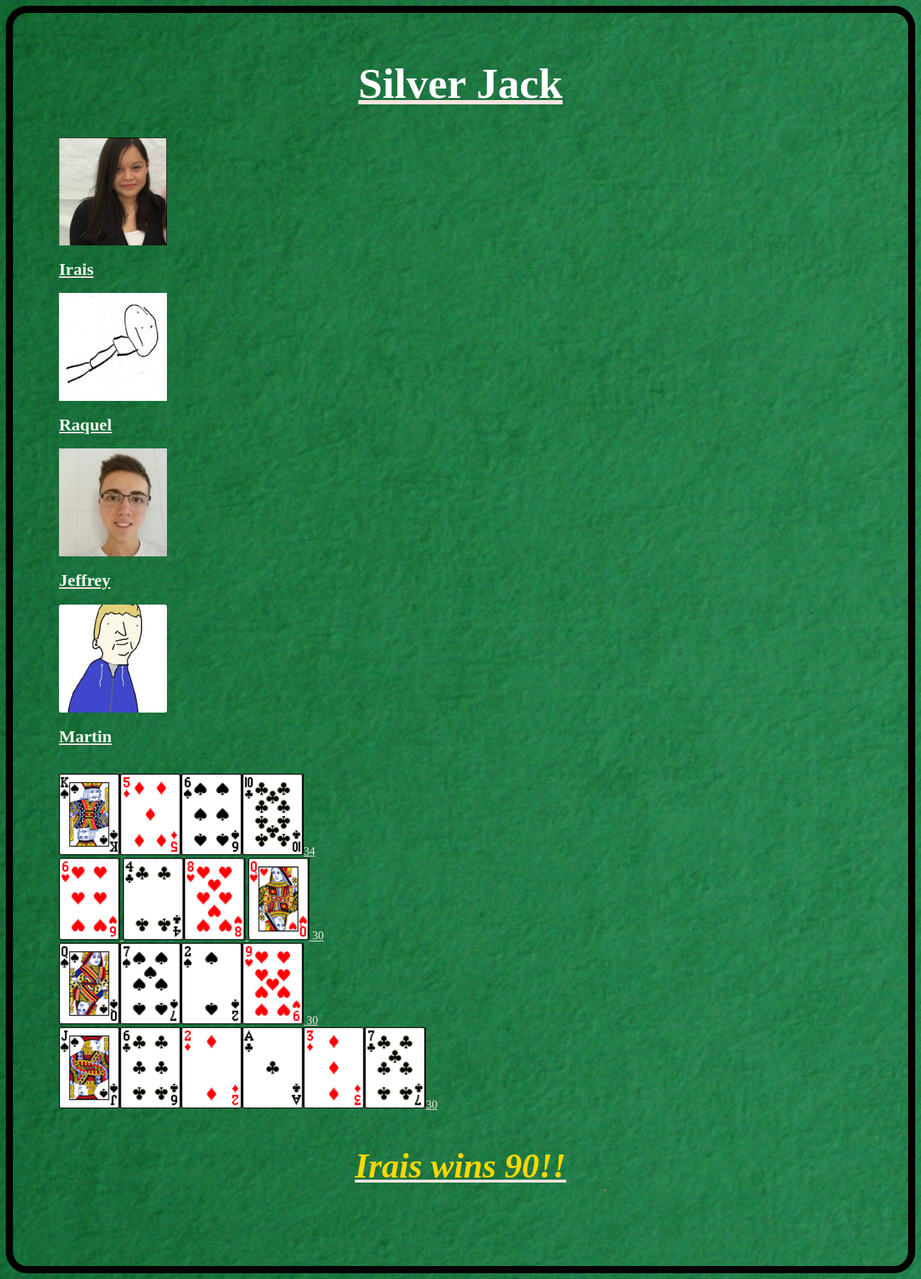
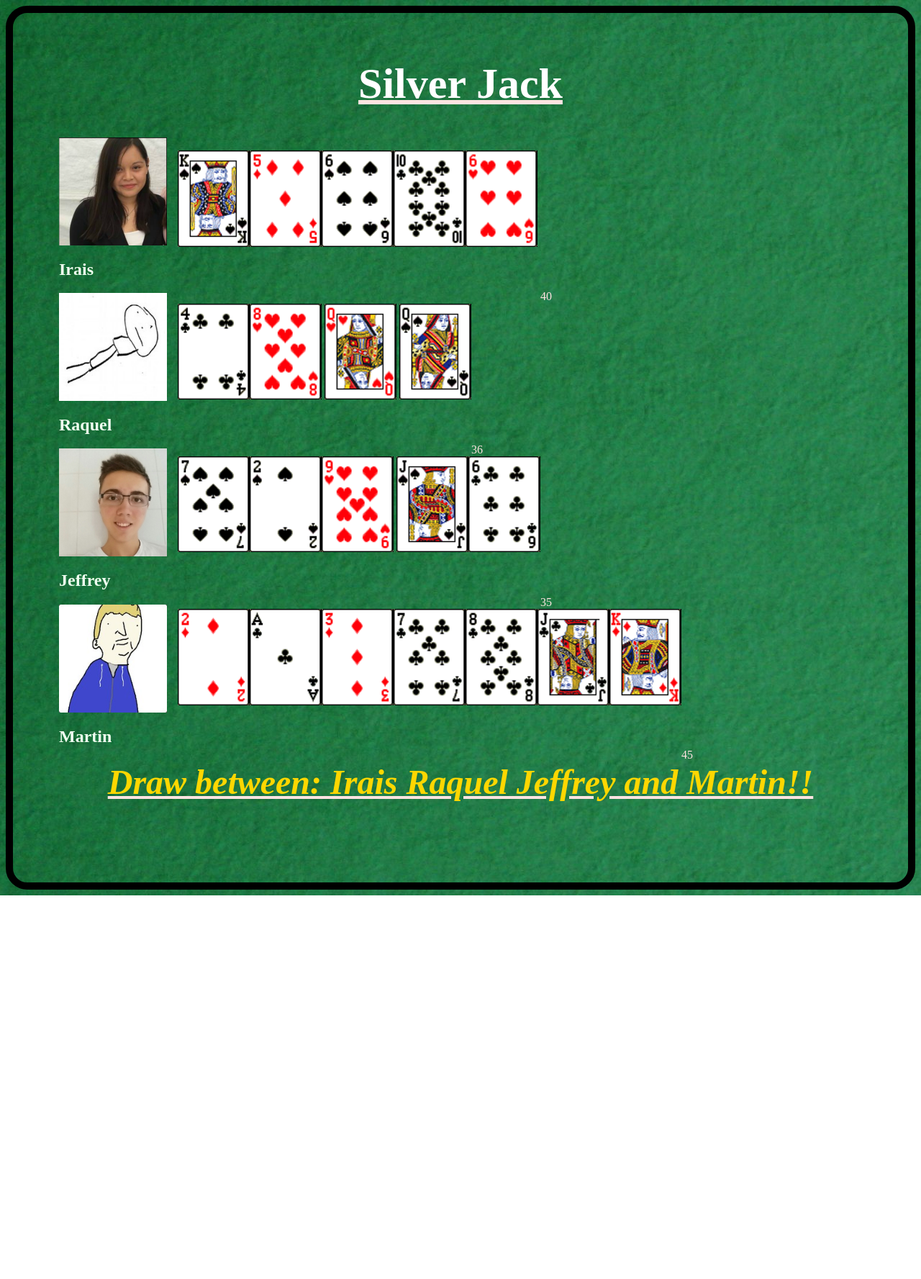
Before and after one commit to zromen5/CST336_Lab3, a PHP site: page / in a window 1280 px wide. Shown: the whole page at 72% size. After the commit the page ends 1244 px from the top, so only its background shows below. Run offline with PHP 8.4, Linux system fonts and the light colour scheme.

Commit message:
some css

```diff
--- a/css/styles.css
+++ b/css/styles.css
@@ -48,6 +48,22 @@ h3
     left:50%;
     margin-left:-150px;
 }
+
+.cards, .players {
+    float:left;
+}
+
+.cards {
+    padding-left : 15px;
+}
+
+.card{
+    padding-bottom: 75px;
+}
+
+#result{
+    clear:both;
+}
 /*.points*/
 /*{*/
     /*padding-left: 15%!important;*/
--- a/index.php
+++ b/index.php
@@ -93,13 +93,13 @@
 
             function displayCard ($symbol, $value) {
                     switch ($symbol) {
-                        case 0: echo "<img class = 'img1' src='img/cards/clubs/$value.png' id = clubs".$value." alt='clubs".$value."' title= 'card' width = 85>";
+                        case 0: echo "<img class = 'card' src='img/cards/clubs/$value.png' id = clubs".$value." alt='clubs".$value."' title= 'card' width = 100>";
                                 break;
-                        case 1: echo "<img class = 'img1' src='img/cards/diamonds/$value.png' id = diamonds".$value ." alt='diamonds".$value."' title= 'card' width = 85>";
+                        case 1: echo "<img class = 'card' src='img/cards/diamonds/$value.png' id = diamonds".$value ." alt='diamonds".$value."' title= 'card' width = 100>";
                                 break;
-                        case 2: echo "<img class = 'img1' src='img/cards/hearts/$value.png' id = hearts".$value ." alt='hearts".$value."' title= 'card' width = 85> ";
+                        case 2: echo "<img class = 'card' src='img/cards/hearts/$value.png' id = hearts".$value ." alt='hearts".$value."' title= 'card' width = 100> ";
                                 break;
-                        case 3: echo "<img class = 'img1' src='img/cards/spades/$value.png' id = spades".$value ." alt='spades".$value."' title= 'card' width = 85>";
+                        case 3: echo "<img class = 'card' src='img/cards/spades/$value.png' id = spades".$value ." alt='spades".$value."' title= 'card' width = 100>";
                                 break;
                     }
                 }
@@ -144,7 +144,7 @@
                         array_push($tmp,$player);
                 }
                 $totalPoints -= $winner['points'];
-                echo "<h3><i>";
+                echo "<h3 id='result'><i>";
                 if (sizeof($tmp) == 1)
                     echo $winner['name']." wins ".$totalPoints;
 
@@ -167,16 +167,20 @@
                     displayHand($player);
                     echo $player['points'];
                 }
-                displayWinner($allPlayers);
+                //displayWinner($allPlayers);
 
             }
             echo "<audio autoplay>
                     <source src=sound/Yay.mp3 type=audio/mpeg>
                     Your browser does not support the audio element.
                     </audio>";
+            echo "<div class='players'>";
             printGameState($allPlayers);
-
-            play(30, $allPlayers);
+            echo"</div>";
+            echo "<div class='cards'>";
+            play(35, $allPlayers);
+            echo "</div>";
+            displayWinner($allPlayers);
         ?>
     </body>
 </html>
```
